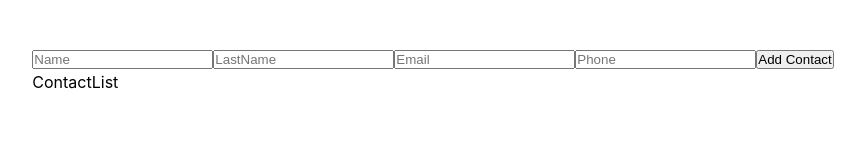
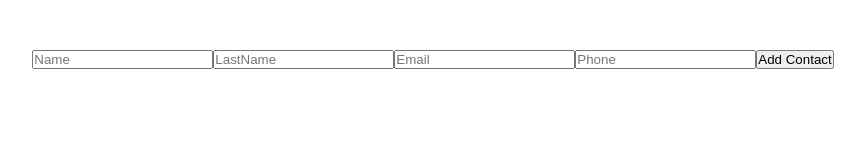
Before and after one commit to mohammadrashid6732/contact-app, a React (Vite) app in the folder contact/: page / in a window 1280 px wide. Shown: the part 156-300 px from the top of the page, without its empty margins (207-1072 px from the left). Built offline with nearby package versions, Linux system fonts and the light colour scheme.

Commit message:
write clean code for contact component and add inputs opject for map to input

```diff
--- a/contact/src/components/Contact.jsx
+++ b/contact/src/components/Contact.jsx
@@ -1,8 +1,16 @@
+
 import { useState } from 'react';
 import styles from './Contact.module.css';
 import ContactList from './ContactList';
 
 function Contact() {
+	const inputs =
+		[
+			{ type: 'text', placeholder: 'Name', name: 'name' },
+			{ type: 'text', placeholder: 'LastName', name: 'lastname' },
+			{ type: 'email', placeholder: 'Email', name: 'email' },
+			{ type: 'number', placeholder: 'Phone', name: 'phone' }
+		];
 	const [contact, setContact] = useState({
 		name: '',
 		lastname: '',
@@ -10,6 +18,8 @@ function Contact() {
 		phone: '',
 	})
 	const [contacts, setContacts] = useState([]);
+	const [alert, setAlert] = useState("");
+
 
 	const changeHandler = (event) => {
 		const name = event.target.name;
@@ -19,6 +29,15 @@ function Contact() {
 	}
 
 	const addHandler = () => {
+
+		if (!contact.name || !contact.lastname || !contact.email || !contact.phone) {
+			setAlert('data is not valid')
+			return;
+		}
+
+		setAlert('')
+
+
 		setContacts((contacts) => [...contacts, contact])
 		console.log(contacts)
 		setContact({
@@ -31,13 +50,13 @@ function Contact() {
 
 	return (
 		<div className={styles.container}>
-			<input type="text" placeholder='Name' value={contact.name} name='name' onChange={changeHandler} />
-			<input type="text" placeholder='LastName' value={contact.lastname} name='lastname' onChange={changeHandler} />
-			<input type="text" placeholder='Email' value={contact.email} name='email' onChange={changeHandler} />
-			<input type="number" placeholder='Phone' value={contact.phone} name='phone' onChange={changeHandler} />
+			{inputs.map((input, index) => (
+				<input key={index} name={input.name} placeholder={input.placeholder} type={input.type} value={contact[input.name]} onChange={changeHandler} />
+			))}
 			<button onClick={addHandler}>Add Contact</button>
+			<div>{alert && <p>{alert}</p>}</div>
+			<ContactList contacts={contacts} />
 
-			<ContactList contacts={contacts} />
 		</div>
 	)
 }
--- a/contact/src/components/ContactList.jsx
+++ b/contact/src/components/ContactList.jsx
@@ -3,7 +3,20 @@
 function ContactList({ contacts }) {
 	console.log(contacts)
 	return (
-		<div>ContactList</div>
+		<div>
+			{contacts.name}
+			{/* {contacts.map(item => (
+				<div key={item.phone}>
+					{item.name}
+					<br />
+					{item.lastname}
+					<br />
+					{item.email}
+					<br />
+					{item.phone}
+				</div>
+			))} */}
+		</div>
 	)
 }
 
```
